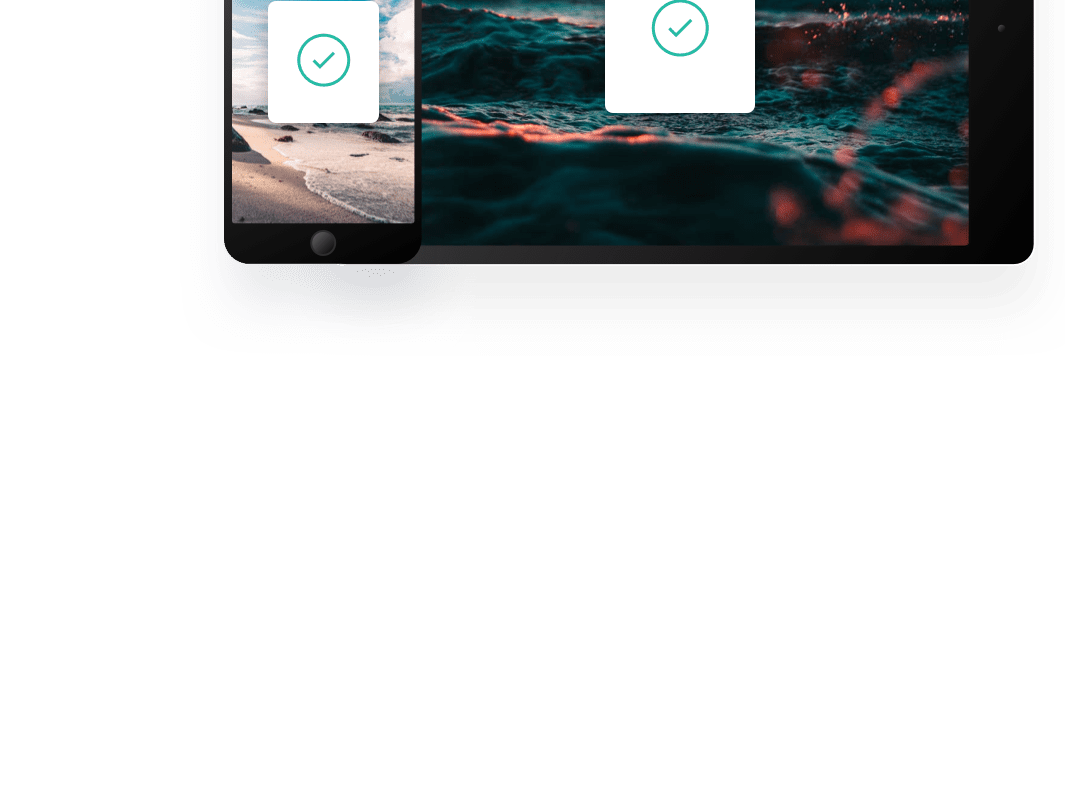
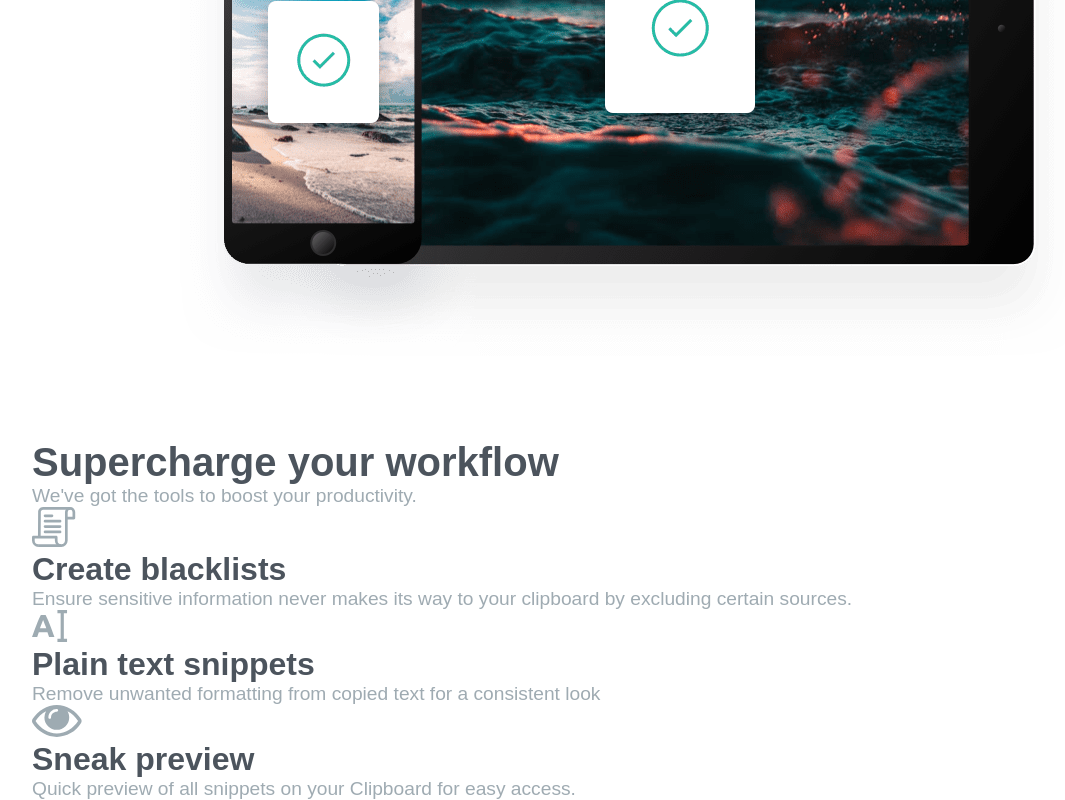
Before and after one commit to AlvesPHGA/lp-clipboard, a React (Vite) app: page / in a window 1280 px wide. Shown: the part 2033-2833 px from the top of the page, without its empty margins (8-1073 px from the left). Before the commit the page ends 2473 px from the top, so only its background shows below. Built offline with nearby package versions, Linux system fonts and the light colour scheme.

Commit message:
updated section Workflow

```diff
--- a/package.json
+++ b/package.json
@@ -11,7 +11,8 @@
   "dependencies": {
     "react": "^18.2.0",
     "react-dom": "^18.2.0",
-    "styled-components": "^5.3.6"
+    "styled-components": "^5.3.6",
+    "vite-plugin-svgr": "^2.4.0"
   },
   "devDependencies": {
     "@types/react": "^18.0.27",
--- a/src/App.jsx
+++ b/src/App.jsx
@@ -2,6 +2,7 @@ import Access from './sections/Access/Access';
 import History from './sections/History/History';
 import Snippets from './sections/Snippets/Snippets';
 import Subheader from './sections/Subheader/Subheader';
+import Workflow from './sections/Workflow/Workflow';
 
 function App() {
    return (
@@ -10,6 +11,7 @@ function App() {
          <History />
          <Snippets />
          <Access />
+         <Workflow />
       </>
    );
 }
--- a/src/sections/Workflow/Workflow.jsx
+++ b/src/sections/Workflow/Workflow.jsx
@@ -1,6 +1,10 @@
 import React from 'react';
 import { Wrap__1200 } from '../../Styles/Styles.style';
 import { BoxWork, Work, WorkflowStyle } from './Workflow.style';
+
+import iconBlacklist from '../../assets/icon-blacklist.svg';
+import iconText from '../../assets/icon-text.svg';
+import iconPreview from '../../assets/icon-preview.svg';
 
 const Workflow = () => {
    return (
@@ -10,7 +14,30 @@ const Workflow = () => {
             <p>We've got the tools to boost your productivity.</p>
 
             <BoxWork>
-               <Work></Work>
+               <Work>
+                  <img src={iconBlacklist} alt="" />
+                  <h3>Create blacklists</h3>
+                  <p>
+                     Ensure sensitive information never makes its way to your
+                     clipboard by excluding certain sources.
+                  </p>
+               </Work>
+               <Work>
+                  <img src={iconText} alt="" />
+                  <h3>Plain text snippets</h3>
+                  <p>
+                     Remove unwanted formatting from copied text for a
+                     consistent look
+                  </p>
+               </Work>
+               <Work>
+                  <img src={iconPreview} alt="" />
+                  <h3>Sneak preview</h3>
+                  <p>
+                     Quick preview of all snippets on your Clipboard for easy
+                     access.
+                  </p>
+               </Work>
             </BoxWork>
          </Wrap__1200>
       </WorkflowStyle>
--- a/vite.config.js
+++ b/vite.config.js
@@ -1,9 +1,10 @@
 import { defineConfig } from 'vite';
 import react from '@vitejs/plugin-react';
+import viteSvgr from 'vite-plugin-svgr';
 
 // https://vitejs.dev/config/
 export default defineConfig({
-   plugins: [react()],
+   plugins: [react(), viteSvgr()],
 
    root: 'src',
 
```
Also changed, not shown: 1 other file (tests, documents, lock files or other folders).
